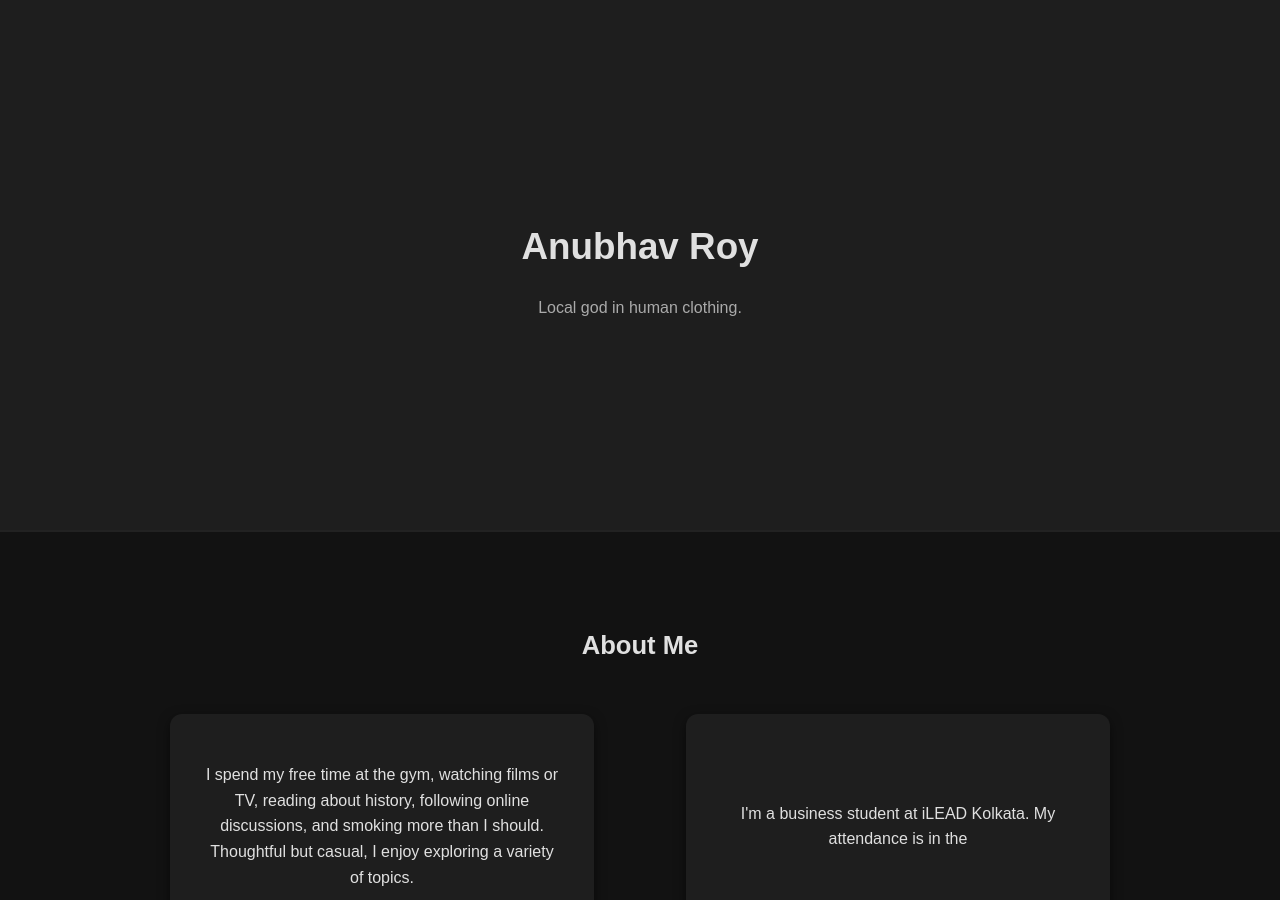
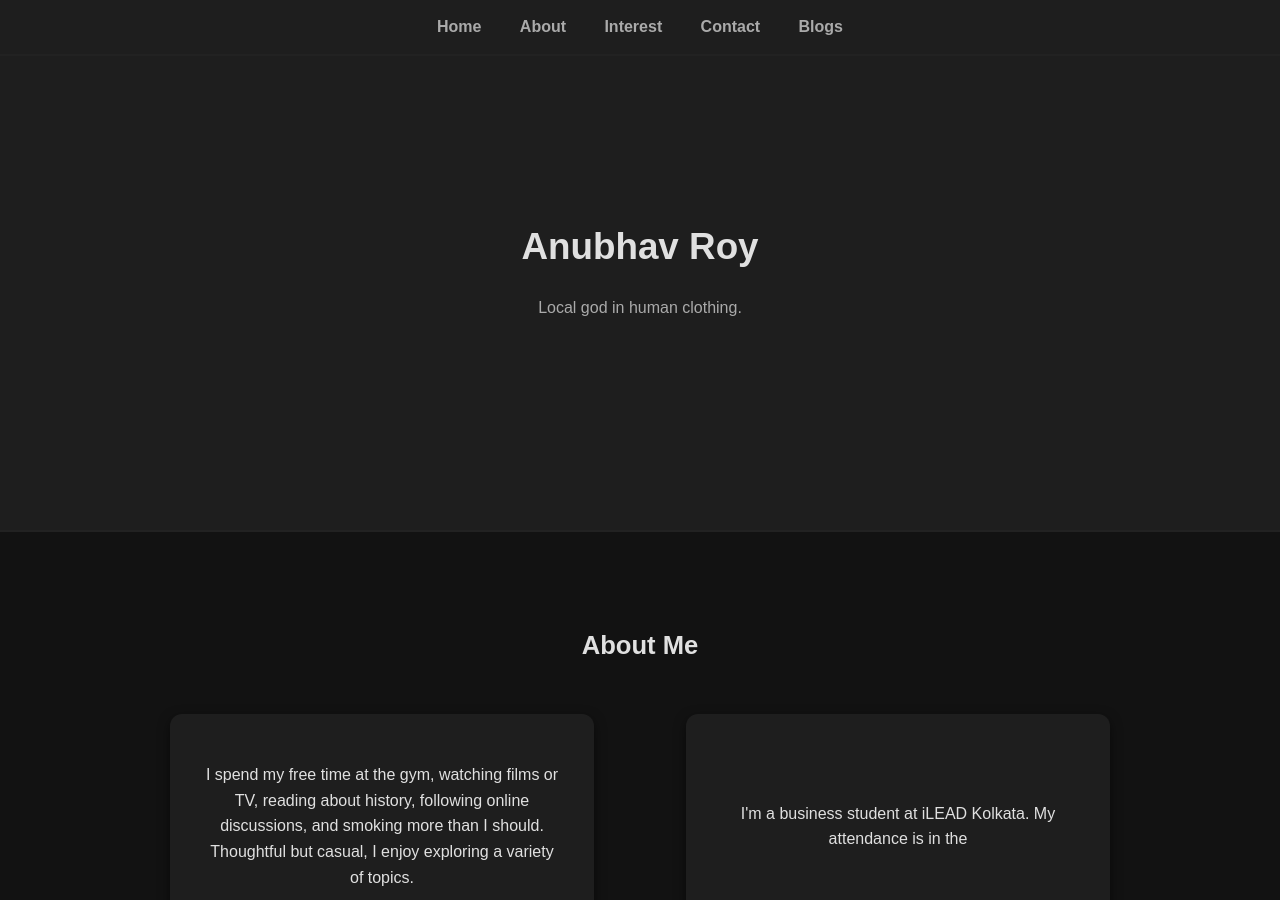
Before and after one commit to justanubhav/justanubhav.github.io, a Jekyll site: the page built from index.html, in a window 1280 px wide and 900 px high. Built offline with Jekyll 4.4.1, drawn with Linux system fonts in a browser that asks for light colours; some web fonts are replaced.

Commit message:
Update index.html

```diff
--- a/index.html
+++ b/index.html
@@ -1,13 +1,7 @@
-<!DOCTYPE html>
-<html lang="en">
-<head>
-  <meta charset="UTF-8">
-  <meta name="viewport" content="width=device-width, initial-scale=1.0">
-  <title>Anubhav Roy</title>
-  <link href="https://fonts.googleapis.com/css2?family=Epunda+Sans:wght@300;400;500;600;700;800;900&display=swap" rel="stylesheet">
-  <link rel="stylesheet" href="assets/css/style.css">
-</head>
-<body>
+---
+layout: default
+title: Anubhav Roy
+---
 
 <!-- Hero Section -->
 <header>
@@ -67,5 +61,3 @@
     });
   });
 </script>
-</body>
-</html>
```
Lines whose indentation alone changed are shown as unchanged.
